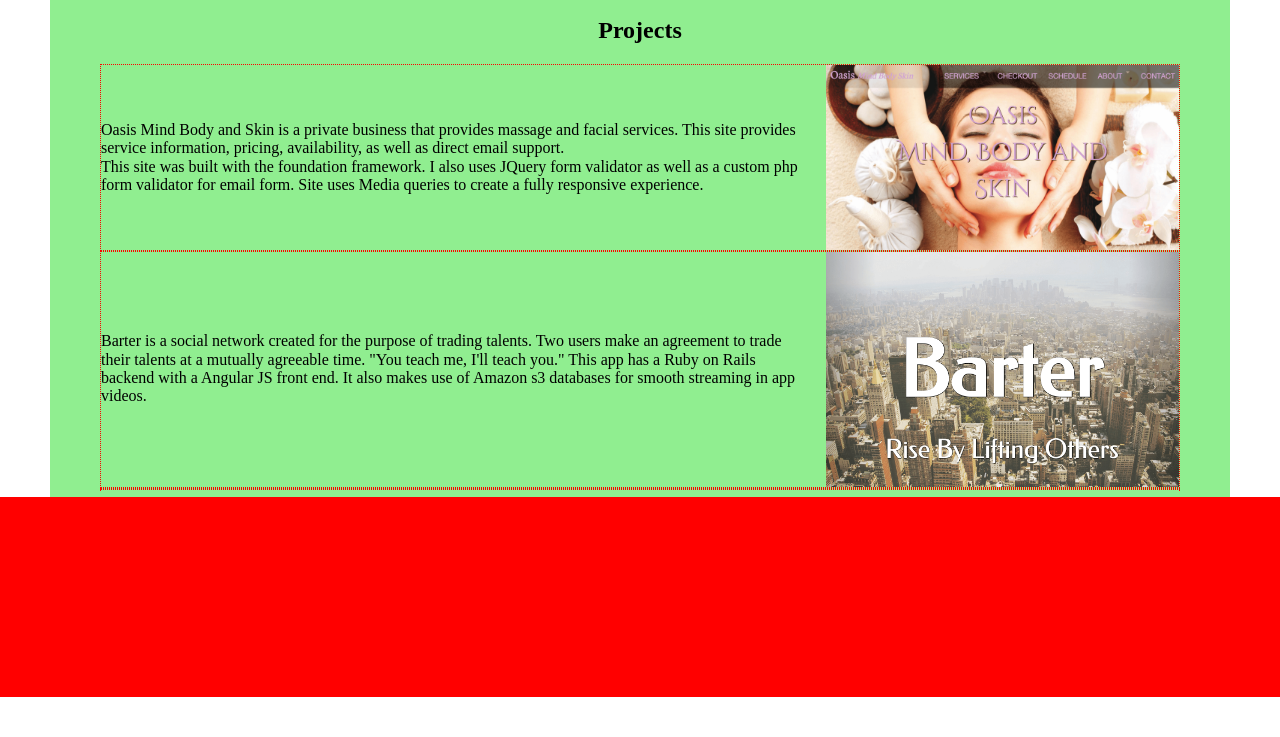
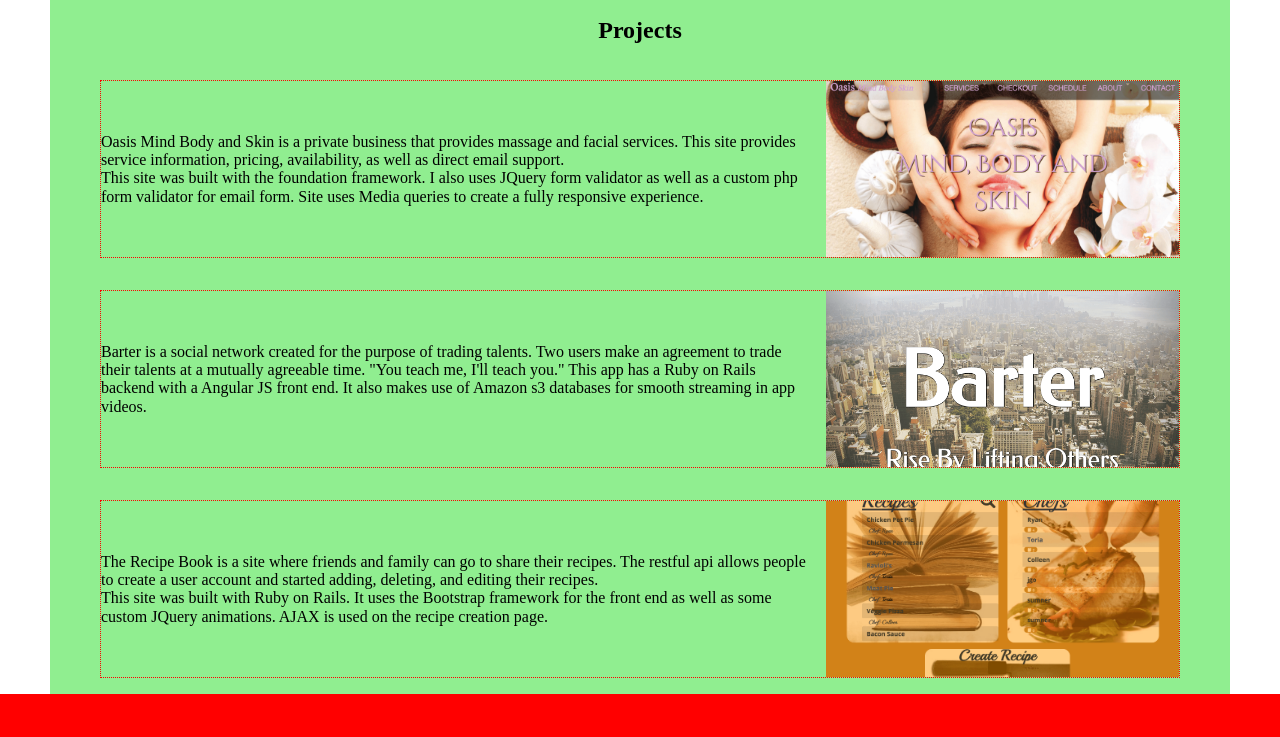
Before and after one commit to rimmesbe/site_revamp, a plain HTML site: page index.html in a window 1280 px wide. Shown: the part 803-1540 px from the top of the page. Drawn offline with Linux system fonts and the light colour scheme.

Commit message:
added RecipeBook project

```diff
--- a/index.html
+++ b/index.html
@@ -49,6 +49,14 @@
           </div>
 
           <div id="RecipeBook" class="project">
+            <div class="project-text">
+              <p>The Recipe Book is a site where friends and family can go to share their recipes. The restful api allows people to create a user account and started adding, deleting, and editing their recipes.
+              <br>
+              This site was built with Ruby on Rails. It uses the Bootstrap framework for the front end as well as some custom JQuery animations. AJAX is used on the recipe creation page.</p>
+            </div>
+            <div class="project-img">
+              <img src="./resources/images/Recipe-image.png" alt="">
+            </div>
           </div>
 
         </div>
--- a/resources/stylesheets/style.css
+++ b/resources/stylesheets/style.css
@@ -85,7 +85,10 @@ main {
   display: grid;
   grid-gap: 20px;
   grid-template-columns: 2fr 1fr;
+  grid-template-rows: 11rem;
   align-items: center;
+  overflow: hidden;
+  margin: 1rem 0;
 }
 
 .project-text {
```
Also changed, not shown: resources/images/Recipe-image.png (added).
